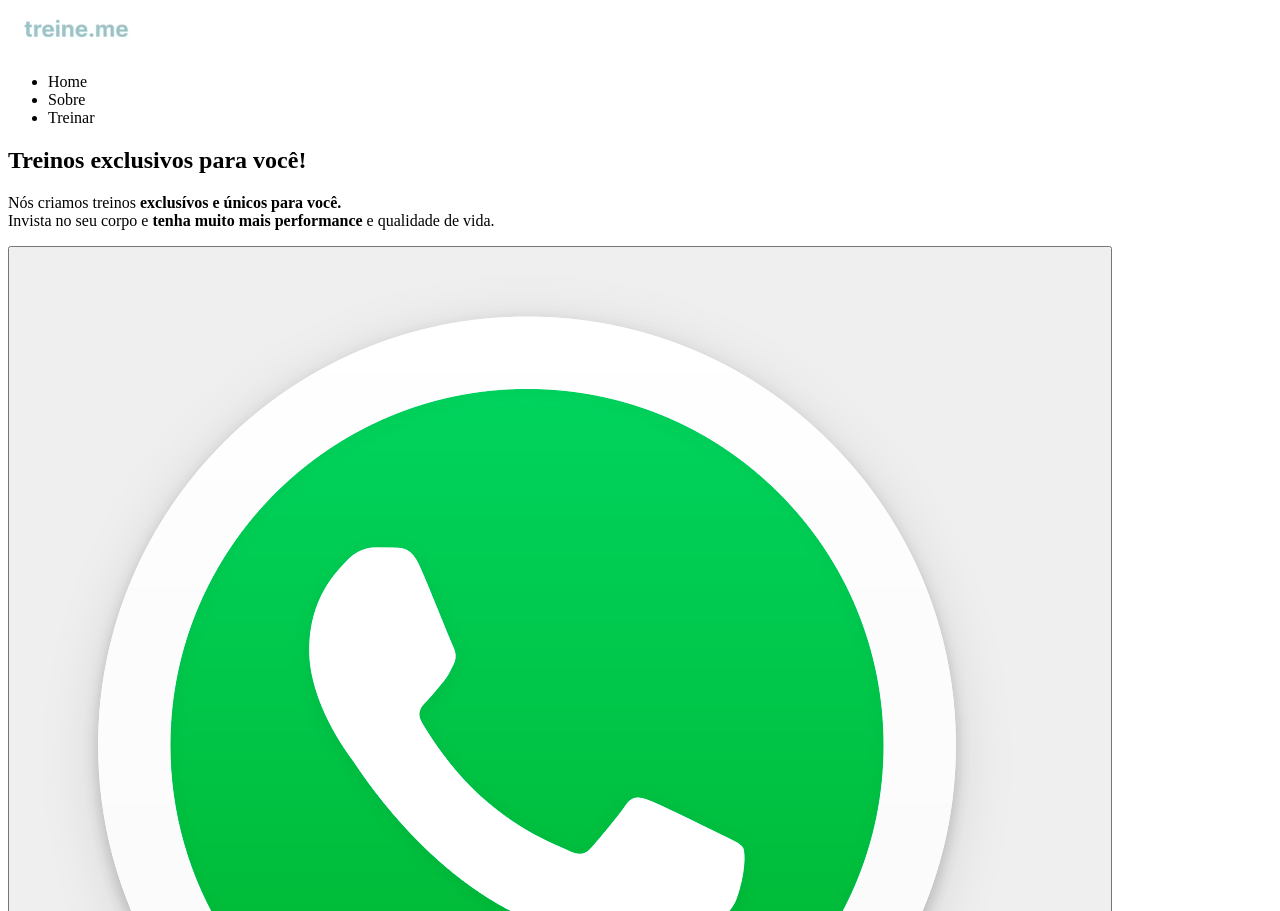
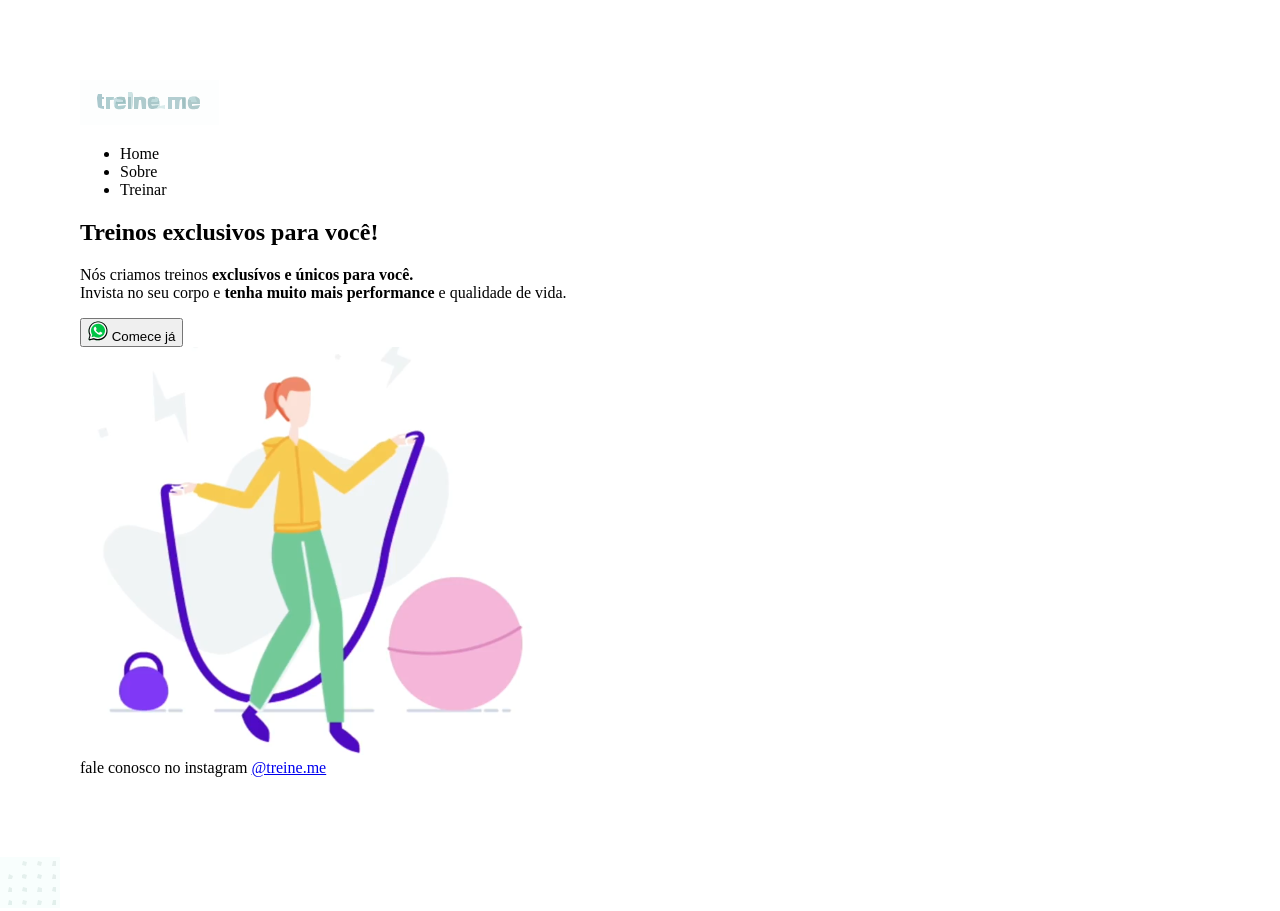
Before and after one commit to luizinho2002/landing_page_academia, a plain HTML site: page index.html in a window 1280 px wide. Shown: the top 911 px of the page. Drawn offline with Linux system fonts and the light colour scheme.

Commit message:
Alterado footer e adicionado CSS

```diff
--- a/index.html
+++ b/index.html
@@ -4,11 +4,13 @@
     <meta charset="UTF-8">
     <meta name="viewport" content="width=device-width, initial-scale=1.0">
     <title>Treine me</title>
+    <link rel="stylesheet" href="style.css">
 </head>
 <body>
+
     <div class="page">
         <header>
-            <img src="images/logo.png" alt="Treine.me">
+            <img src="images/logo.svg" alt="Treine.me">
 
             <nav>
               <ul>
@@ -21,7 +23,7 @@
 
         <main>
 
-            <section class="text">
+            <section>
                 <h1>Treinos exclusivos
                     para você!</h1>
 
@@ -32,7 +34,7 @@
 
 
                 <button>
-                    <img src="images/whats.png" alt="ícone do WhatsApp">
+                    <img src="images/whats.svg" alt="ícone do Whatsapp">
                     Comece já
                 </button>
             </section>
@@ -40,10 +42,13 @@
             <img src="images/1.png" alt="Desenho de uma mulher pulando corda numa academia">
 
         </main>
-        <footer></footer>
+        <footer>
+            fale conosco no instagram
+            <a href="https://instagram.com/treineme" target="_blank">@treine.me</a>
+        </footer>
     </div>
 
-
+    <img src="images/balls.svg" alt="Bolinhass decorativas verdes no canto inferior direito da página.">
 
 </body>
 </html>
--- /dev/null
+++ b/style.css
@@ -0,0 +1,9 @@
+body {
+    margin: 0;
+}
+
+.page {
+    width: 1000px;
+    margin: 80px;
+    margin: 65 px auto 0;
+}
```
Also changed, not shown: images/balls.png (deleted), images/balls.svg (added), images/logo.svg (added), images/whats.png (deleted), images/whats.svg (added).
